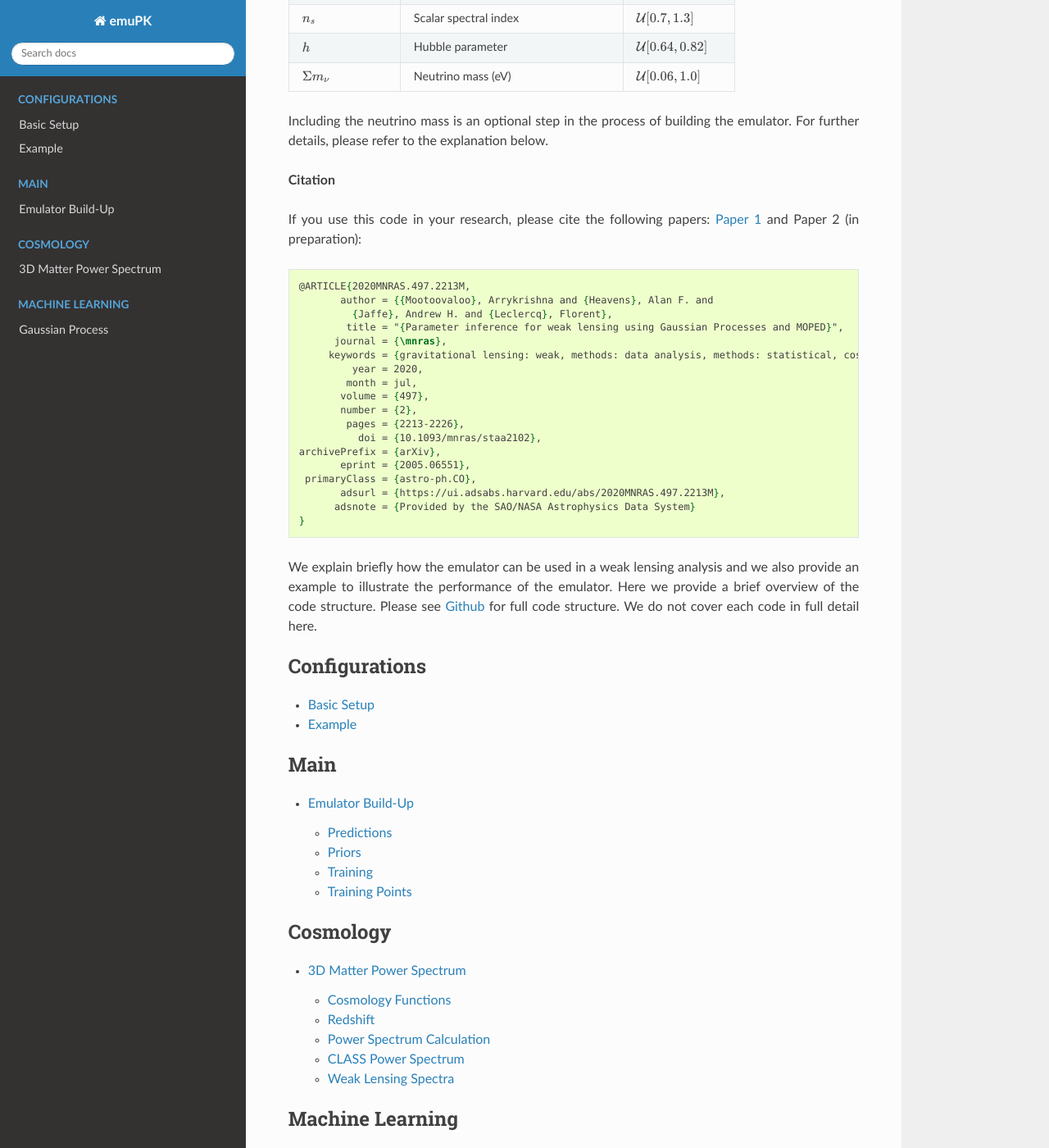
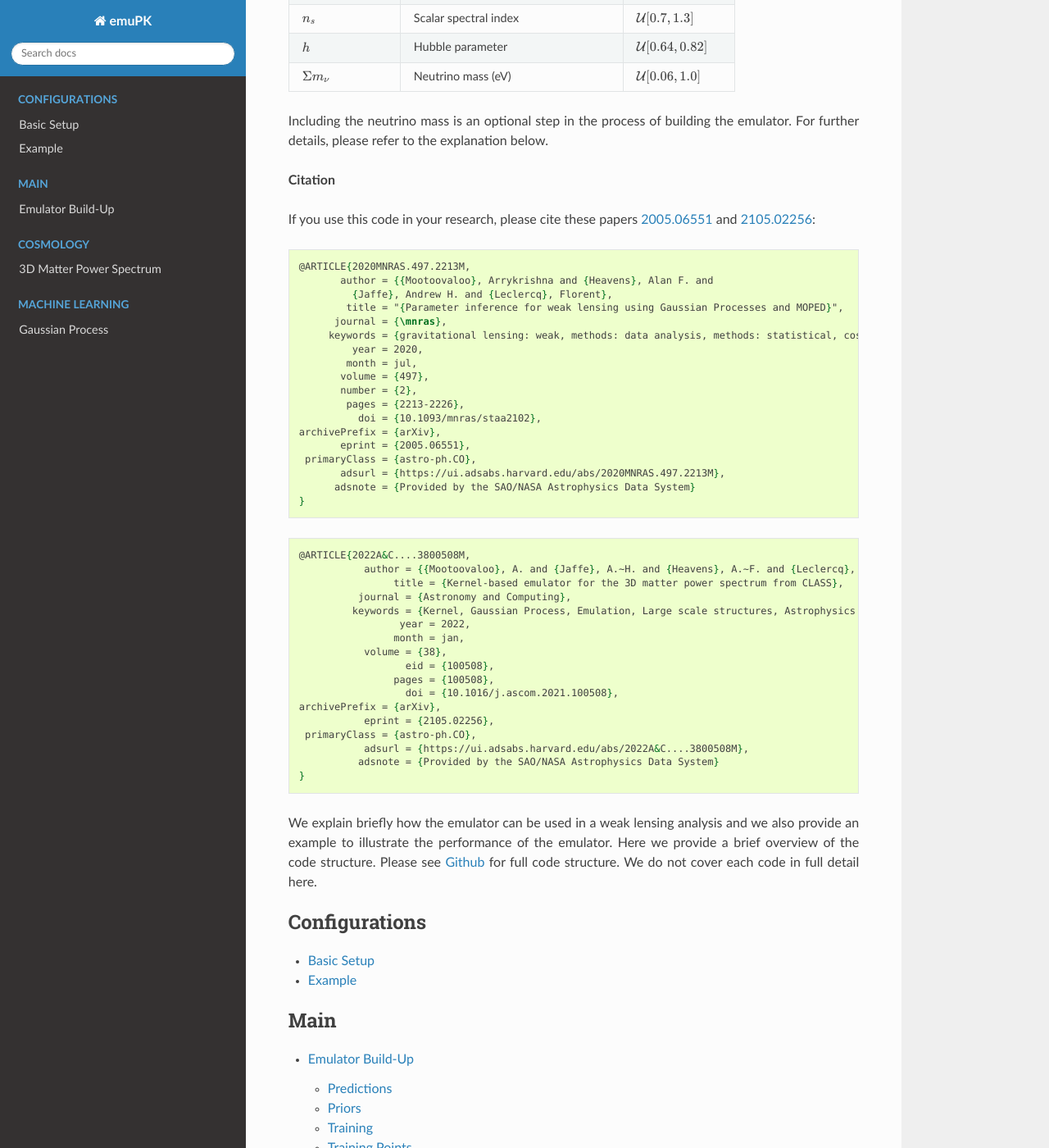
Before and after one commit to Harry45/emuPK, a Sphinx documentation site: the page built from docs/source/index.rst, in a window 1280 px wide and 1400 px high, scrolled down 484 px. Shown: the whole window at 82% size. Built offline with Sphinx 7.4.7 and the Read the Docs theme 2.0.0, drawn with Linux system fonts in a browser that asks for light colours; formulas are drawn with MathJax 3.

Commit message:
documentation

```diff
--- a/docs/source/index.rst
+++ b/docs/source/index.rst
@@ -46,7 +46,9 @@ Including the neutrino mass is an optional step in the process of building the e
 
 **Citation**
 
-If you use this code in your research, please cite the following papers: `Paper 1 <https://arxiv.org/abs/2005.06551>`_ and Paper 2 (in preparation):
+If you use this code in your research, please cite these papers `2005.06551
+<https://arxiv.org/abs/2005.06551>`_ and `2105.02256
+<https://arxiv.org/abs/2105.02256>`_:
 
 .. code-block:: tex
 
@@ -69,6 +71,25 @@ If you use this code in your research, please cite the following papers: `Paper
 	      adsnote = {Provided by the SAO/NASA Astrophysics Data System}
 	}
 
+.. code-block:: tex
+
+	@ARTICLE{2022A&C....3800508M,
+		   author = {{Mootoovaloo}, A. and {Jaffe}, A.~H. and {Heavens}, A.~F. and {Leclercq}, F.},
+			title = {Kernel-based emulator for the 3D matter power spectrum from CLASS},
+		  journal = {Astronomy and Computing},
+		 keywords = {Kernel, Gaussian Process, Emulation, Large scale structures, Astrophysics - Cosmology and Nongalactic Astrophysics},
+			 year = 2022,
+			month = jan,
+		   volume = {38},
+			  eid = {100508},
+			pages = {100508},
+			  doi = {10.1016/j.ascom.2021.100508},
+	archivePrefix = {arXiv},
+		   eprint = {2105.02256},
+	 primaryClass = {astro-ph.CO},
+		   adsurl = {https://ui.adsabs.harvard.edu/abs/2022A&C....3800508M},
+		  adsnote = {Provided by the SAO/NASA Astrophysics Data System}
+	}
 
 We explain briefly how the emulator can be used in a weak lensing analysis and we also provide an example to illustrate the performance of the emulator. Here we provide a brief overview of the code structure. Please see `Github <https://github.com/Harry45/emuPK>`_ for full code structure. We do not cover each code in full detail here.
 
```
Also changed, not shown: 5 other files.
